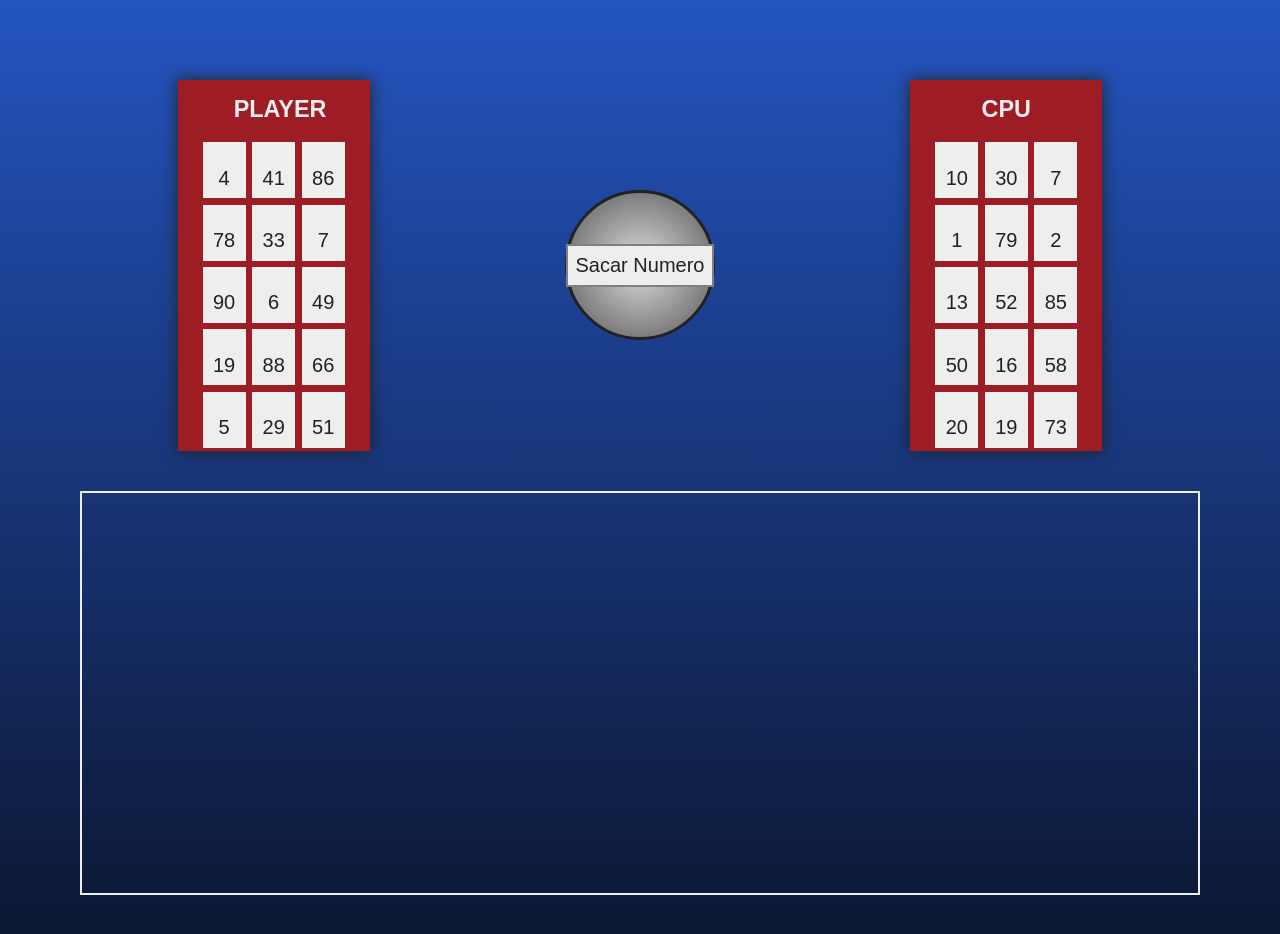
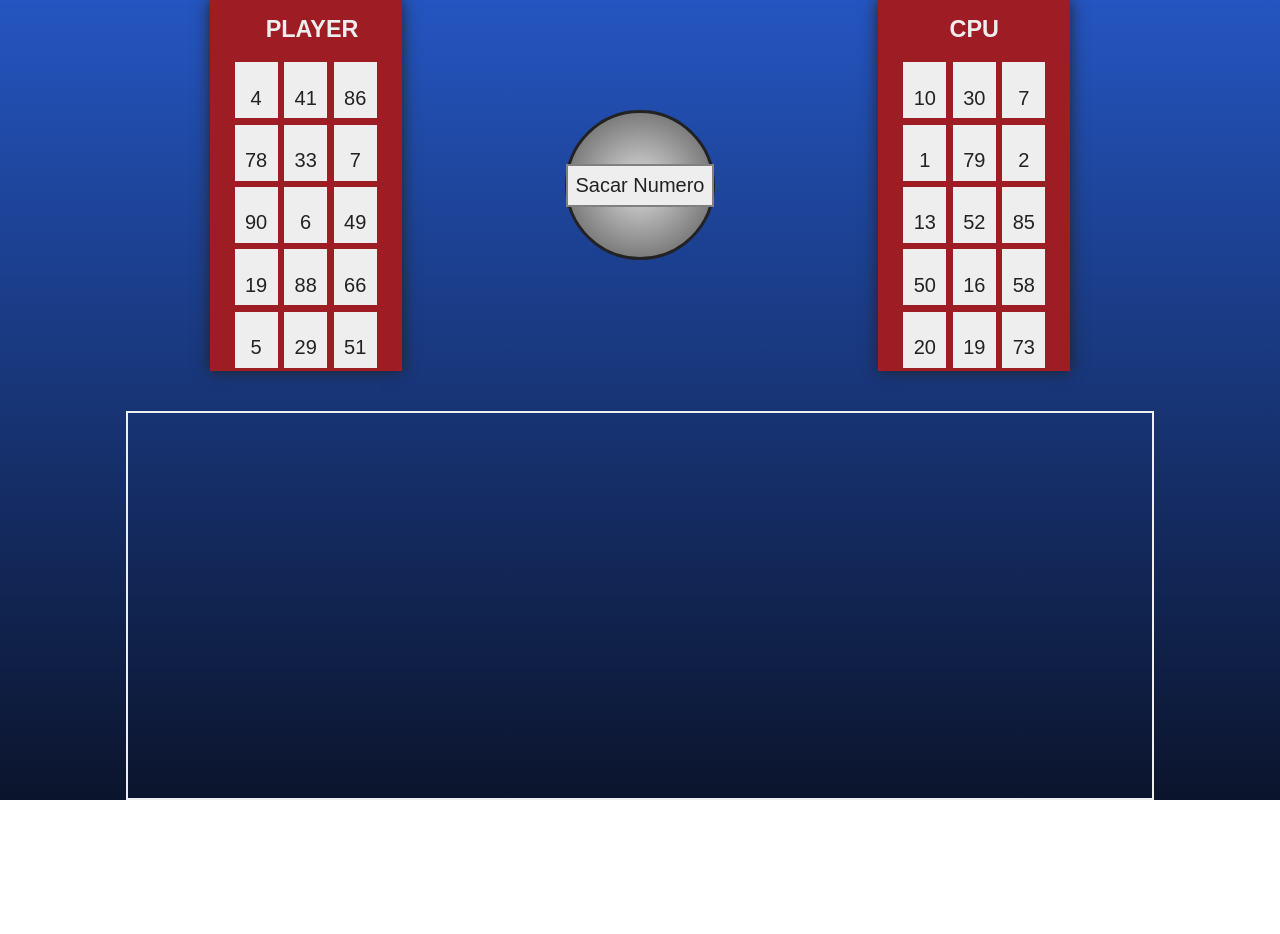
Before and after one commit to TheJunger/Practica-Bingo, a plain HTML site: page index.html in a window 1280 px wide. Both pictures are taken after a click on the element "Empezar partida". After the commit the page ends 800 px from the top, so only its background shows below. Drawn offline with Linux system fonts and the light colour scheme.

Commit message:
minor styles fix, readme add

```diff
--- a/Bingo.css
+++ b/Bingo.css
@@ -12,10 +12,11 @@ body{
 }
 
 .container {
-    margin: 10vh;
+    height: 100vh;
     display: flex;
     flex-direction: column;
     justify-content: center;
+    align-items: center;
     text-align: center;
 
 }
@@ -25,6 +26,7 @@ body{
     justify-content: center;
     align-items: center;
     justify-content: space-around;
+    width: 80vw;
 }
 
 .player, .cpu{
@@ -81,6 +83,7 @@ body{
     align-items: center;
     transition: opacity 0.3s;
     opacity: 0;
+    max-width: 80vw;
 }
 
 .bola{
@@ -108,6 +111,7 @@ body{
     border: 2px solid #eee;
     overflow-y: scroll;
     overflow-x: hidden;
+    width: 80vw;
 
 }
 
```
Also changed, not shown: Bingo.js (line endings or trailing spaces), 1 other file.
